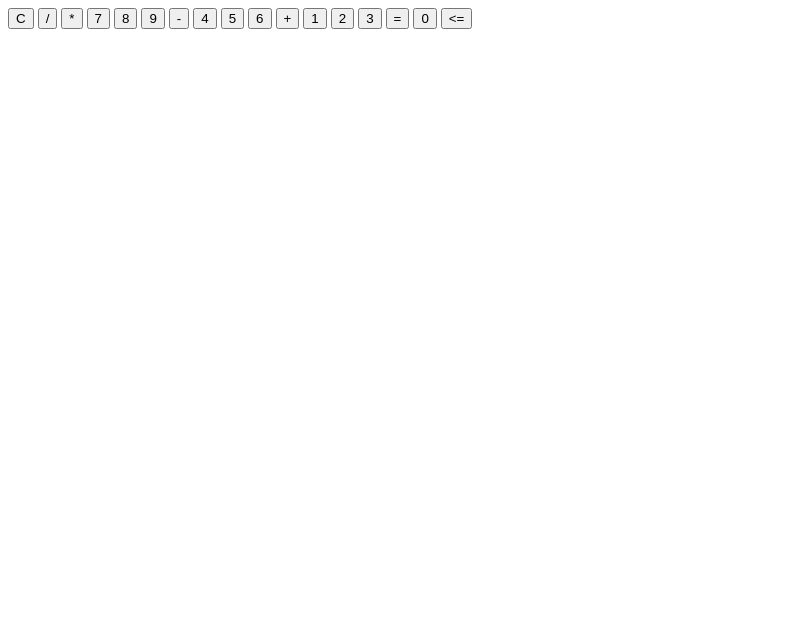
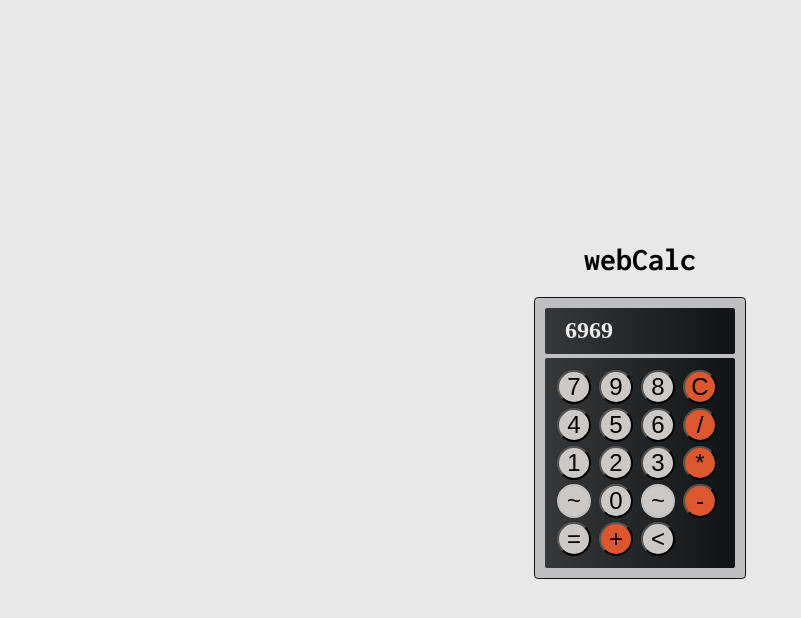
Before and after one commit to Surveinit/webCalculator, a plain HTML site: page index.html in a window 1280 px wide. Shown: the whole page, without its empty margins (0-801 px from the left). Drawn offline with Linux system fonts and the light colour scheme.

Commit message:
Style the Calculator

```diff
--- a/index.html
+++ b/index.html
@@ -13,6 +13,10 @@
 <!DOCTYPE html>
 <html lang="en">
 <head>
+    <link rel="preconnect" href="https://fonts.googleapis.com">
+    <link rel="preconnect" href="https://fonts.gstatic.com" crossorigin>
+    <link href="https://fonts.googleapis.com/css2?family=Inconsolata:wght@200..900&display=swap" rel="stylesheet">
+
     <script src="script.js" defer></script>
     <link rel="stylesheet" href="style.css">
     <meta charset="UTF-8">
@@ -20,40 +24,57 @@
     <title>webCalc</title>
 </head>
 <body>
+    <h1 style="font-family: 'Inconsolata', serif;">webCalc</h1>
+    <div class="tiffin">
+
         <div class="mainContainer">
 
             <div class="displayContainer">
-            <div class="display"></div>
+                <div class="display">6969</div>
             </div>
 
+
             <div class="allButtons">
+
+
+                <div class="row1">
+                    <button class="digitButton">7</button>
+                    <button class="digitButton">9</button>
+                    <button class="digitButton">8</button>
                     <button class="clearButton">C</button>
+                </div>
 
-            <button class="operatorButton">/</button>
-            <button class="operatorButton">*</button>
-
-            <button class="digitButton">7</button>
-            <button class="digitButton">8</button>
-            <button class="digitButton">9</button>
-
-            <button class="operatorButton">-</button>
-
+                <div class="row2">
                     <button class="digitButton">4</button>
                     <button class="digitButton">5</button>
                     <button class="digitButton">6</button>
+                    <button class="operatorButton">/</button>
+                </div>
 
-            <button class="operatorButton">+</button>
-
+                <div class="row3">
                     <button class="digitButton">1</button>
                     <button class="digitButton">2</button>
                     <button class="digitButton">3</button>
+                    <button class="operatorButton">*</button>
+                </div>
 
+                <div class="row4">
+                    <button class="speaker">~</button>
+                    <button class="digitButton">0</button>
+                    <button class="speaker">~</button>
+                    <button class="operatorButton">-</button>
+                </div>
+
+                <div class="row5">
                     <button class="equalButton">=</button>
+                    <button class="operatorButton">+</button>
+                    <button class="backspaceButton">&lt;</button>
+                </div>
 
-            <button class="digitButton">0</button>
-            <button class="backspaceButton">&lt;=</button>
+
             </div>
 
         </div>
+    </div>
 </body>
 </html>
--- a/script.js
+++ b/script.js
@@ -1,17 +1,17 @@
 function add(num1, num2){
-    return num1+num2;
+    return Math.round((num1+num2) * 100) / 100;
 }
 
 function subtract(num1, num2){
-    return num1-num2;
+    return Math.round((num1-num2) * 100) / 100;
 }
 
 function multiply(num1, num2){
-    return num1*num2;
+    return Math.round((num1*num2) * 100) / 100;
 }
 
 function divide(num1, num2){
-    return num1/num2;
+    return Math.round((num1/num2) * 100) / 100;
 }
 
 function operate(operator, num1, num2){
@@ -92,7 +92,7 @@ function displayPopulate(digit){
         display.textContent += digit.textContent;
     }
 
-    // displayValue = Number(digit.textContent);
+    // displayValue = Number(digit.textContendisplay.textContent t);
 
 }
 
--- a/style.css
+++ b/style.css
@@ -0,0 +1,67 @@
+body{
+    display: flex;
+    flex-direction: column;
+    justify-content: center;
+    align-items: center;
+    height: 100vh; /* Full viewport height */
+    margin: 0;
+    background-color: #e8e8e8;
+}
+
+.mainContainer{
+    width: 190px;
+    height: 260px;
+    padding: 10px;
+    background-color: #bfbfc1;
+    border: #101213 1px solid;
+    border-radius: 4px;
+    display: flex;
+    flex-direction: column;
+}
+
+.displayContainer{
+    /* background-color: #101213; */
+    background: linear-gradient(to right, #363839, #101213);
+    padding: 20px;
+    height: 50px;
+    overflow: hidden;
+    margin-bottom: 4px;
+    border-radius: 2px;
+    display: flex;
+    flex-direction: column;
+    justify-content: center;
+}
+
+.display{
+    color: #ebebeb;
+    font-size: 24px;
+    font-weight: 700;
+}
+
+.allButtons{
+    display: flex;
+    flex-direction: column;
+    justify-content: center;
+    /* align-items: center; */
+    background: linear-gradient(to right, #363839, #101213);
+    border-radius: 2px;
+    padding: 10px;
+}
+
+button{
+    height: 34px;
+    width: 34px;
+    background-color: #ccc8c6;
+    font-weight: 500;
+    border-radius: 60%;
+    font-size: 24px;
+    margin: 2px;
+}
+
+.operatorButton, .clearButton{
+    background-color: #dc562e;
+}
+
+.speaker{
+    border: #bfbfc1 2px solid;
+}
```
Lines whose indentation alone changed are shown as unchanged.
